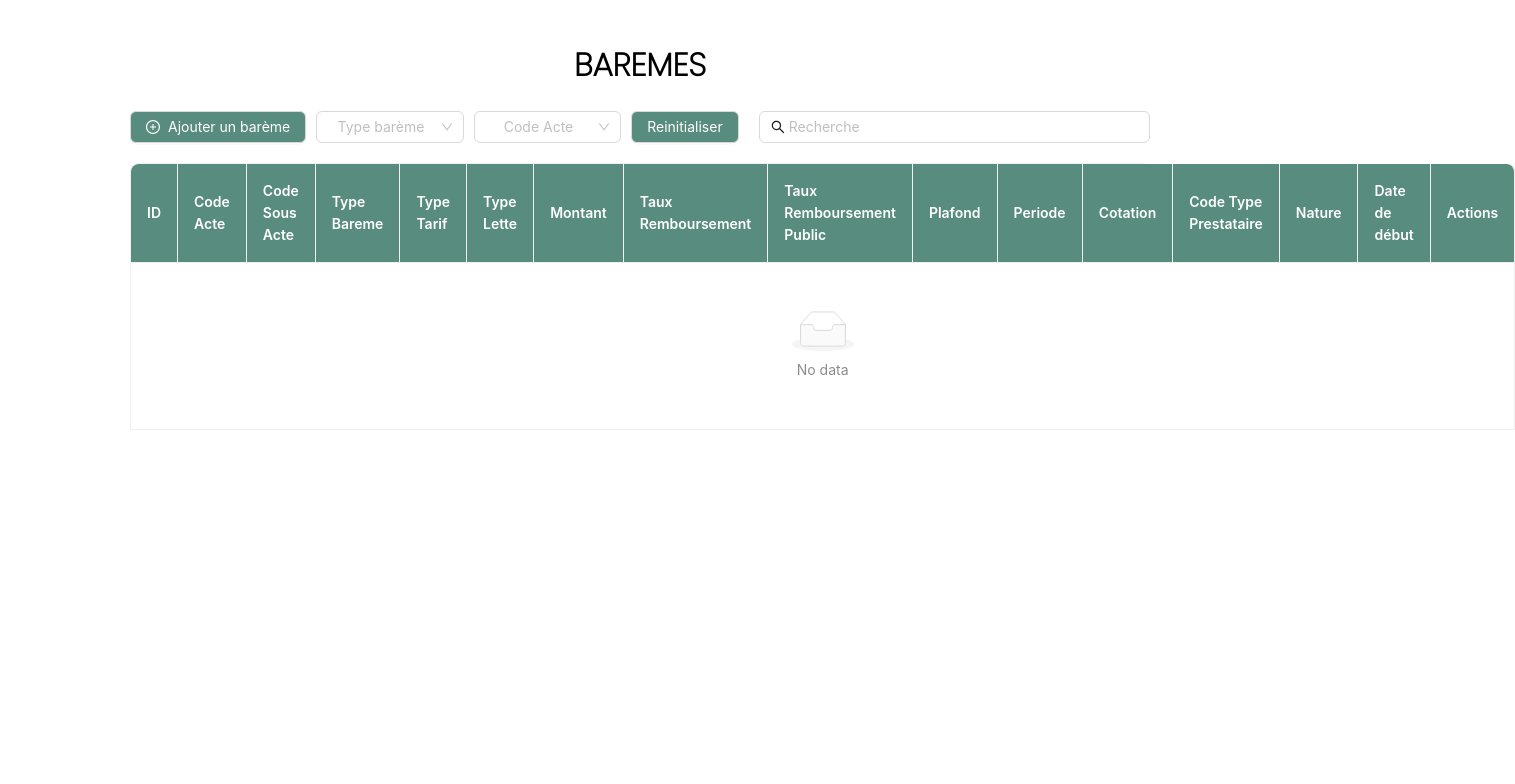
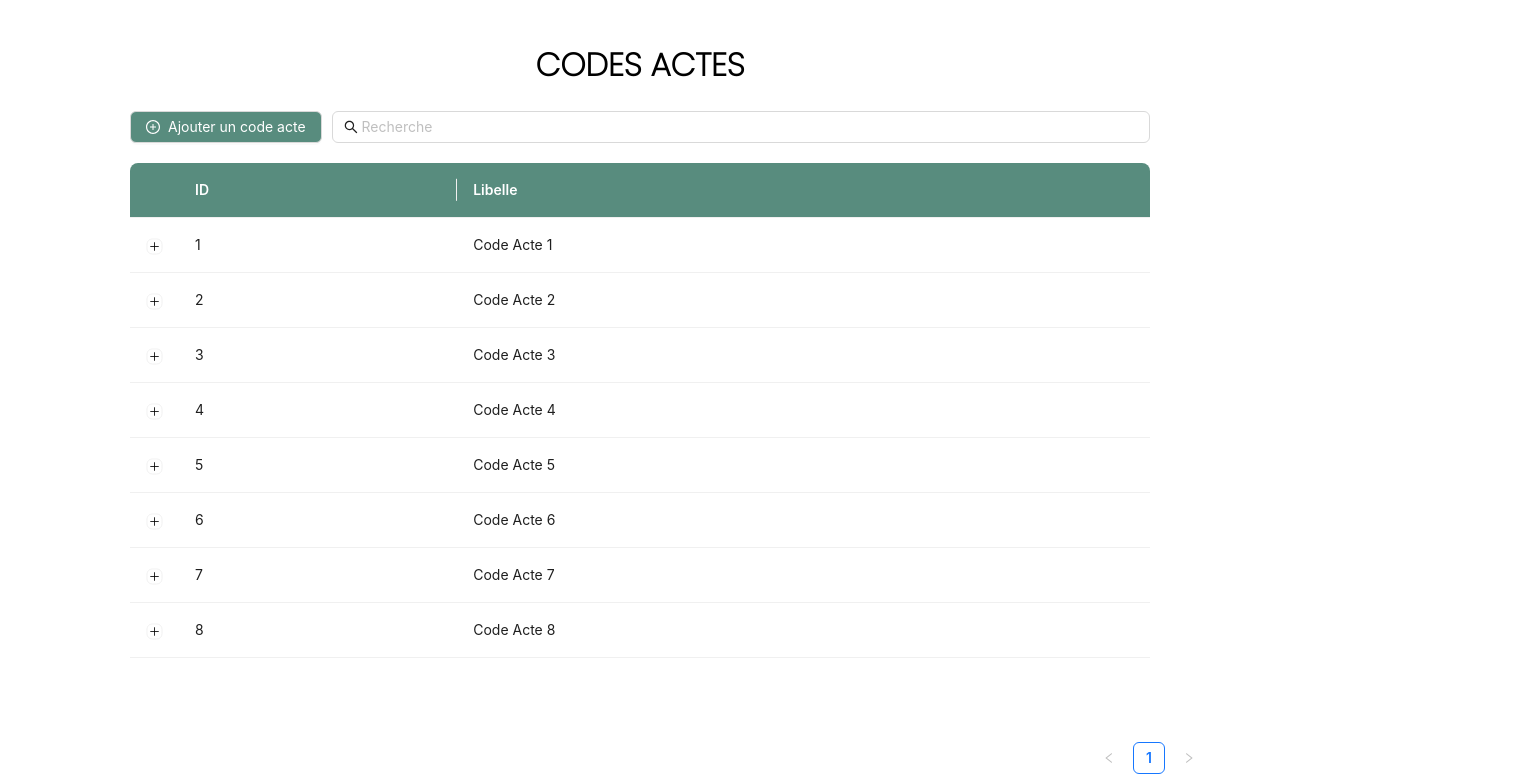
Before and after one commit to yassaminebedrane/test, a React (Create React App) app: page / in a window 1280 px wide. Shown: the top 784 px of the page, 1515 px wide, since content can reach past the window. Built offline with nearby package versions, Linux system fonts and the light colour scheme; data requests are answered from the project's data file.

Commit message:
7th commit

```diff
--- a/data/db.json
+++ b/data/db.json
@@ -565,7 +565,7 @@
       "code_type_prestataire": 4,
       "nature": 4,
       "date_debut": "2023-08-22T14:07:37.950Z",
-      "etat": 1,
+      "etat": 0,
       "id": 21
     }
   ],
--- a/src/App.js
+++ b/src/App.js
@@ -2,6 +2,7 @@ import logo from './logo.svg';
 import './App.css';
 import MedicamentList from './features/medicaments/MedicamentsMainPage.js';
 import BaremesMainPage from './features/baremes/BaremesMainPage';
+import ActesMainPage from './features/actes/ActesMainPage'
 function App() {
   // return (
   //   <div className="App">
@@ -9,9 +10,15 @@ function App() {
   //   </div>
   // );
 
+  // return (
+  //   <div className="App">
+  //    <BaremesMainPage></BaremesMainPage>
+  //   </div>
+  // );
+
   return (
     <div className="App">
-     <BaremesMainPage></BaremesMainPage>
+     <ActesMainPage></ActesMainPage>
     </div>
   );
 }
--- a/src/api/baremesApi.js
+++ b/src/api/baremesApi.js
@@ -25,11 +25,17 @@ export const getCodeSousActesByCodeActe = async (codeActeId) => {
 
 export const getCodeActeById = async (id) => {
     const response = await api.get(`/code_actes/${id}`);
+return response.data;
+};
+
+
+export const getCodeSousActeById = async (id) => {
+    const response = await api.get(`/code_sous_actes/${id}`);
     return response.data;
 };
 
-export const getCodeSousActeById = async (id) => {
-    const response = await api.get(`/code_sous_actes/${id}`);
+export const getCodeTypePrestataireById = async (id) => {
+    const response = await api.get(`/type_prestataires/${id}`);
     return response.data;
 };
 
--- a/src/features/actes/ActesMainPage.js
+++ b/src/features/actes/ActesMainPage.js
@@ -9,17 +9,69 @@ import { useQuery, useMutation, useQueryClient } from 'react-query';
 import { ToastContainer, toast } from 'react-toastify';
 import 'react-toastify/dist/ReactToastify.css';
 import { getBaremes, searchBaremesByType, getCodeActes, getCodeSousActes, getCodeTypePrestataires, getNatures, filterBaremes, updateBareme } from '../../api/baremesApi';
-import AddBaremeModal from './AddBaremeModal';
-import UpdateBaremeModal from './UpdateBaremeModal';
-import DeleteConfirmationModal from './DeleteConfirmationModal';
+// import AddBaremeModal from './AddBaremeModal';
+// import UpdateBaremeModal from './UpdateBaremeModal';
+// import DeleteConfirmationModal from './DeleteConfirmationModal';
 
 
 
 
 function ActesMainPage() {
+    const { isLoading, isError, data: codeActes } = useQuery('codeActes', getCodeActes);
+
+    const columns = [
+        {
+            title: 'ID',
+            dataIndex: 'id',
+            key: 'id',
+        },
+        {
+            title: 'Libelle',
+            dataIndex: 'libelle',
+            key: 'libelle',
+        },
+    ];
+
+    if (isLoading) {
+        return <div>Loading...</div>;
+    }
+
+    if (isError) {
+        return <div>Error fetching data</div>;
+    }
+
     return (
-        <div>ActesMainPage</div>
-    )
-}
+
+        <div style={{ padding: '20px 130px' }}  >
+        <h1>CODES ACTES</h1>
+        <div style={{ display: 'flex', justifyContent: 'space-between', alignItems: 'center', marginBottom: '20px' }}>
+
+
+            <Button style={{ backgroundColor: '#588C7E', color: 'white' }}>
+                <PlusCircleOutlined /> Ajouter un code acte
+            </Button>
+            <Input
+                placeholder="Recherche"
+                prefix={<SearchOutlined />}
+                style={{ marginLeft: 10 }}
+            />
+        </div>
+        <div>
+        <Table
+            dataSource={codeActes}
+            columns={columns}
+            expandable={{
+                expandedRowRender: (record) => <p style={{ margin: 0 }}>{record.libelle}</p>,
+                rowExpandable: (record) => record.libelle !== 'Not Expandable',
+              }}
+            rowKey="id"
+            pagination={{ pageSize: 10 }}
+        />
+        </div>
+        </div>
+
+    );
+};
+
 
 export default ActesMainPage
--- a/src/features/baremes/AddBaremeModal.js
+++ b/src/features/baremes/AddBaremeModal.js
@@ -64,6 +64,10 @@ const AddBaremeModal = ({ isVisible, onClose, onSubmit }) => {
         setSelectedCodeActe(value);
         setSelectedCodeSousActe(null);
     };
+    const handleCodeSousActeSelect = (value) => {
+        setSelectedCodeSousActe(value);
+      };
+
 
     useEffect(() => {
         fetchCodeTypePrestataires();
@@ -139,7 +143,7 @@ const AddBaremeModal = ({ isVisible, onClose, onSubmit }) => {
 
         >
             <Form form={form} layout="vertical">
-            <Form.Item name="type_bareme" label="Type Barème" rules={[{ required: true }]}>
+                <Form.Item name="type_bareme" label="Type Barème" rules={[{ required: true }]}>
                     <Select
                         placeholder="Type barème"
                     >
@@ -152,9 +156,11 @@ const AddBaremeModal = ({ isVisible, onClose, onSubmit }) => {
                 </Form.Item>
 
                 <Form.Item name="code_acte" label="Code Acte" rules={[{ required: true }]}>
-                    <Select placeholder="Select a Code Acte"
+                    <Select
+                        placeholder="Select a Code Acte"
                         onChange={handleCodeActeSelect}
-                        value={selectedCodeActe}>
+                        value={selectedCodeActe}
+                    >
                         {codeActes.map((codeActe) => (
                             <Option key={codeActe.id} value={codeActe.id}>
                                 {codeActe.libelle}
@@ -163,10 +169,13 @@ const AddBaremeModal = ({ isVisible, onClose, onSubmit }) => {
                     </Select>
                 </Form.Item>
 
-
                 <Form.Item name="code_sous_acte" label="Code Sous Acte" rules={[{ required: true }]}>
-                    <Select placeholder="Select a Code Sous Acte" disabled={!selectedCodeActe}
-                    value={selectedCodeSousActe}>
+                    <Select
+                        placeholder="Select a Code Sous Acte"
+                        disabled={!selectedCodeActe}
+                        value={selectedCodeSousActe}
+                        onChange={handleCodeSousActeSelect}
+                    >
                         {codeSousActes.map((codeSousActe) => (
                             <Option key={codeSousActe.id} value={codeSousActe.id}>
                                 {codeSousActe.libelle}
@@ -174,6 +183,7 @@ const AddBaremeModal = ({ isVisible, onClose, onSubmit }) => {
                         ))}
                     </Select>
                 </Form.Item>
+
 
 
 
--- a/src/features/baremes/BaremesMainPage.js
+++ b/src/features/baremes/BaremesMainPage.js
@@ -8,7 +8,10 @@ import { EditOutlined, DeleteOutlined, PlusCircleOutlined } from '@ant-design/ic
 import { useQuery, useMutation, useQueryClient } from 'react-query';
 import { ToastContainer, toast } from 'react-toastify';
 import 'react-toastify/dist/ReactToastify.css';
-import { getBaremes, searchBaremesByType, getCodeActes, getCodeSousActes, getCodeTypePrestataires, getNatures, filterBaremes, updateBareme } from '../../api/baremesApi';
+import {
+    getBaremes, searchBaremesByType, getCodeActes, getCodeSousActes, getCodeTypePrestataires, getNatures, filterBaremes, updateBareme, getCodeTypePrestataireById, getCodeActeById,
+    getCodeSousActeById
+} from '../../api/baremesApi';
 import AddBaremeModal from './AddBaremeModal';
 import UpdateBaremeModal from './UpdateBaremeModal';
 import DeleteConfirmationModal from './DeleteConfirmationModal';
@@ -29,18 +32,11 @@ const BaremesMainPage = () => {
     // const [itemsPerPage, setItemsPerPage] = useState(10);
 
     const [selectedCodeActe, setSelectedCodeActe] = useState(null);
-    const [selectedCodeSousActe, setSelectedCodeSousActe] = useState(null);
-    const [codeSousActeOptions, setCodeSousActeOptions] = useState([]);
-
     const [rawData, setRawData] = useState([]);
 
     // State for displayed data after filtering
     const [displayedData, setDisplayedData] = useState([]);
-
-    // State for the search text
     const [searchText, setSearchText] = useState('');
-
-
 
     const [globalSearchText, setGlobalSearchText] = useState('');
 
@@ -62,10 +58,6 @@ const BaremesMainPage = () => {
     const { data: codeSousActes } = useQuery('codeSousActes', getCodeSousActes);
     const { data: codeTypePrestataires } = useQuery('codeTypePrestataires', getCodeTypePrestataires);
     const { data: natures } = useQuery('natures', getNatures);
-
-
-
-
 
     const getColumnSearchProps = (dataIndex) => ({
         filterDropdown: ({ setSelectedKeys, selectedKeys, confirm, clearFilters }) => (
@@ -129,13 +121,10 @@ const BaremesMainPage = () => {
     };
 
     const handleTableChange = (pagination, filters, sorter) => {
-        console.log(sorter.order, sorter.field);
+        // console.log(sorter.order, sorter.field);
         setSortOrder(sorter.order);
         setSortColumn(sorter.field);
     };
-
-
-
 
     const handleTypeSelect = async (value) => {
         setSelectedType(value);
@@ -163,14 +152,16 @@ const BaremesMainPage = () => {
     //     fetchFilteredBaremes();
     // }, [selectedType, selectedCodeActe]);
 
+
     const { data: filteredData } = useQuery(
-        ['filteredBaremes', selectedType, selectedCodeActe, globalSearchText],
-        () => filterBaremes(selectedType, selectedCodeActe, globalSearchText),
+        ['filteredBaremes', selectedType, selectedCodeActe],
+        () => filterBaremes(selectedType, selectedCodeActe),
         {
-            enabled: selectedType !== null || selectedCodeActe !== null || globalSearchText !== null,
-            refetchOnWindowFocus: false, // Customize refetching behavior as needed
+            enabled: selectedType !== null || selectedCodeActe !== null,
+            refetchOnWindowFocus: false,
         }
     );
+
 
     useEffect(() => {
         if (filteredData) {
@@ -184,7 +175,7 @@ const BaremesMainPage = () => {
 
     const handleCloseAddModal = () => {
         setIsAddModalVisible(false);
-        queryClient.invalidateQueries('baremes');
+        queryClient.invalidateQueries('filteredBaremes');
 
     };
 
@@ -195,7 +186,7 @@ const BaremesMainPage = () => {
 
     const handleCloseUpdateModal = () => {
         setIsUpdateModalVisible(false);
-        queryClient.invalidateQueries('baremes');
+        queryClient.invalidateQueries('filteredBaremes');
 
     };
 
@@ -205,7 +196,7 @@ const BaremesMainPage = () => {
 
     const handleCloseDeleteConfirmationModal = () => {
         setIsConfirmationModalVisible(false);
-        queryClient.invalidateQueries('baremes');
+        queryClient.invalidateQueries('filteredBaremes');
 
     };
 
@@ -232,18 +223,69 @@ const BaremesMainPage = () => {
         }
     });
 
+    const filteredBaremes = filteredData
+        ? filteredData.filter((bareme) => {
+            let matchesSearch = false;
+            // console.log(bareme)
+            for (const [key, value] of Object.entries(bareme)) {
+                let searchableValue = value;
+                switch (key) {
+                    case "code_acte":
+                        searchableValue = codeActes.find(acte => acte.id === value).libelle;
+                        break;
+                    case "code_sous_acte":
+                        searchableValue = codeSousActes.find(sousActe => sousActe.id === value).libelle;
+                        console.log("code_sous_acte", searchableValue)
+                        break;
+                    case "code_type_prestataire":
+                        searchableValue = codeTypePrestataires.find(typePrestataire => typePrestataire.id === value).libelle;
+                        console.log("code_type_prestataire", searchableValue)
+                        break;
+                    case "nature":
+                        searchableValue = natures.find(nature => nature.id === value).libelle;
+                        console.log("nature", searchableValue)
+                        break;
+                    case "type_tarif":
+                        searchableValue = value === "U" ? "Unitaire" : value === "P" ? "Forfaitaire" : "";
+                        break;
+                    case "date_debut":
+                        const dateParts = value.split("/");
+                        const day = parseInt(dateParts[0], 10);
+                        const month = parseInt(dateParts[1] - 1, 10);
+                        const year = parseInt(dateParts[2], 10);
+                        const dateDebut = new Date(year, month, day);
 
-    const filteredBaremes = filteredData
-        ? filteredData.filter((bareme) =>
-            Object.values(bareme).some((value) =>
-                value.toString().toLowerCase().includes(globalSearchText.toLowerCase())
-            )
-        )
+                        const formattedDate = `${day.toString().padStart(2, "0")}/${(month + 1)
+                            .toString()
+                            .padStart(2, "0")}/${year}`;
+
+                        if (formattedDate.toLowerCase().includes(globalSearchText.toLowerCase())) {
+                            matchesSearch = true;
+                            break;
+                        }
+                        break;
+                }
+
+                if (
+                    searchableValue
+                        .toString()
+                        .toLowerCase()
+                        .includes(globalSearchText.toLowerCase())
+                ) {
+                    matchesSearch = true;
+                    break;
+                }
+            }
+
+            return matchesSearch;
+        })
         : filteredData;
+
 
 
     const handleGlobalSearch = (e) => {
         setGlobalSearchText(e.target.value);
+
     };
 
 
@@ -266,7 +308,7 @@ const BaremesMainPage = () => {
         try {
             await updateBaremeMutation.mutateAsync(updatedBareme);
             console.log('Bareme réactivé avec succès');
-            queryClient.invalidateQueries('baremes');
+            queryClient.invalidateQueries('filteredBaremes');
         } catch (error) {
             console.error('Error reactivating bareme:', error);
         }
@@ -277,6 +319,8 @@ const BaremesMainPage = () => {
             title: 'ID',
             dataIndex: 'id',
             key: 'id',
+            render: (text) => renderHighlightedColumn(text),
+
         },
         {
             title: 'Code Acte',
@@ -284,8 +328,10 @@ const BaremesMainPage = () => {
             key: 'code_acte',
             render: (codeActeId) => {
                 const codeActe = codeActes.find(acte => acte.id === codeActeId);
-                return codeActe ? codeActe.libelle : '-';
-            },
+                const libelle = codeActe ? codeActe.libelle : '-';
+
+                return renderHighlightedColumn(libelle)
+            }
         },
         {
             title: 'Code Sous Acte',
@@ -293,57 +339,73 @@ const BaremesMainPage = () => {
             key: 'code_sous_acte',
             render: (codeSousActeId) => {
                 const codeSousActe = codeSousActes.find(acte => acte.id === codeSousActeId);
-                return codeSousActe ? codeSousActe.libelle : '-';
+                return renderHighlightedColumn(codeSousActe ? codeSousActe.libelle : '-');
             },
         },
         {
             title: 'Type Bareme',
             dataIndex: 'type_bareme',
             key: 'type_bareme',
+            render: (text) => renderHighlightedColumn(text),
+
         },
         {
             title: 'Type Tarif',
             dataIndex: 'type_tarif',
             key: 'type_tarif',
-            render: (typeTarif) => (
-                typeTarif === 'P' ? 'Forfaitaire' : (typeTarif === 'U' ? 'Unitaire' : 'Unknown')
-            ),
+            render: (typeTarif) => {
+                return renderHighlightedColumn((typeTarif === 'P' ? 'Forfaitaire' : (typeTarif === 'U' ? 'Unitaire' : 'Unknown')))
+            },
         },
 
         {
             title: 'Type Lette',
             dataIndex: 'type_lette',
             key: 'type_lette',
+            render: (text) => renderHighlightedColumn(text),
+
         },
         {
             title: 'Montant',
             dataIndex: 'montant',
             key: 'montant',
+            render: (text) => renderHighlightedColumn(text),
+
         },
         {
             title: 'Taux Remboursement',
             dataIndex: 'taux_remboursement',
             key: 'taux_remboursement',
+            render: (text) => renderHighlightedColumn(text),
+
         },
         {
             title: 'Taux Remboursement Public',
             dataIndex: 'taux_remboursement_public',
             key: 'taux_remboursement_public',
+            render: (text) => renderHighlightedColumn(text),
+
         },
         {
             title: 'Plafond',
             dataIndex: 'plafond',
             key: 'plafond',
+            render: (text) => renderHighlightedColumn(text),
+
         },
         {
             title: 'Periode',
             dataIndex: 'periode',
             key: 'periode',
+            render: (text) => renderHighlightedColumn(text),
+
         },
         {
             title: 'Cotation',
             dataIndex: 'cotation',
             key: 'cotation',
+            render: (text) => renderHighlightedColumn(text),
+
         },
         {
             title: 'Code Type Prestataire',
@@ -351,8 +413,10 @@ const BaremesMainPage = () => {
             key: 'code_type_prestataire',
             render: (codeTypePrestataireId) => {
                 const codeTypePrestataire = codeTypePrestataires.find(acte => acte.id === codeTypePrestataireId);
-                return codeTypePrestataire ? codeTypePrestataire.libelle : '-';
-            },
+                const libelle = codeTypePrestataire ? codeTypePrestataire.libelle : '-';
+
+                return renderHighlightedColumn(libelle)
+            }
         },
         {
             title: 'Nature',
@@ -360,7 +424,7 @@ const BaremesMainPage = () => {
             key: 'nature',
             render: (natureId) => {
                 const nature = natures.find(nature => nature.id === natureId);
-                return nature ? nature.libelle : '-';
+                return renderHighlightedColumn(nature ? nature.libelle : '-');
             },
         },
         {
@@ -459,7 +523,8 @@ const BaremesMainPage = () => {
 
                 <Select style={{ width: 400, marginRight: '10px' }} placeholder="Code Acte"
                     value={selectedCodeActe}
-                    onChange={handleCodeActeSelect}>
+                    onChange={handleCodeActeSelect}
+                    disabled={!selectedType}>
                     {codeActes && codeActes.map((value) => (
                         <Option key={value.id} value={value.id}>
                             {value.libelle}
```
Also changed, not shown: src/features/medicaments/MedicamentsMainPage.js (line endings or trailing spaces).
